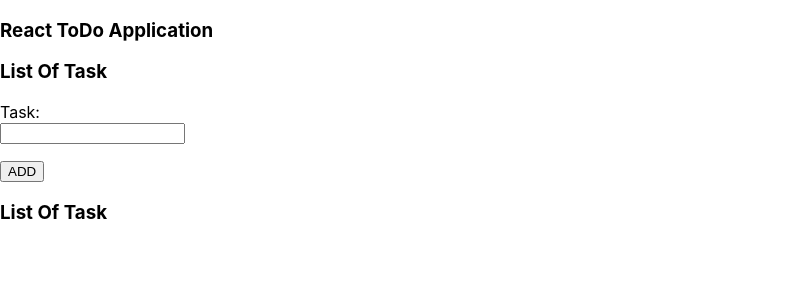
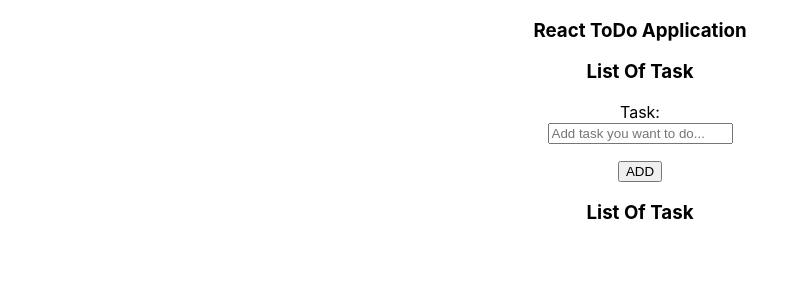
Before and after one commit to avadhootap/React_Todo_Application, a React (Create React App) app in the folder my-app/: page / in a window 1280 px wide. Shown: the top 300 px of the page, without its empty margins (0-809 px from the left). Built offline with nearby package versions, Linux system fonts and the light colour scheme.

Commit message:
React Todo

```diff
--- a/my-app/src/App.tsx
+++ b/my-app/src/App.tsx
@@ -8,7 +8,7 @@
 
 function App() {
   return (
-    <div>
+    <div className='App'>
          <h3>React ToDo Application</h3>
          <div>
          <TaskList></TaskList>
--- a/my-app/src/components/addTask/Taskinput.tsx
+++ b/my-app/src/components/addTask/Taskinput.tsx
@@ -17,10 +17,10 @@
   return (
     <div>
       <label >Task:</label><br></br>
-      <input type="text" id="task" name="task" onChange={handleInput}/><br></br>
+      <input type="text" id="task" name="task" onChange={handleInput} placeholder={"Add task you want to do..."}/><br></br>
       <p>{task}</p>
       <button type='button' id='btn' onClick={addtask}>ADD</button>
-      <TaskList></TaskList>
+      <TaskList tasks={task}></TaskList>
     </div>
   )
 }
--- a/my-app/src/components/todoList/TaskList.tsx
+++ b/my-app/src/components/todoList/TaskList.tsx
@@ -1,10 +1,9 @@
 import React from 'react'
 
-function TaskList() {
+function TaskList(props) {
   return (
     <div>
         <h3>List Of Task</h3>
-
     </div>
   )
 }
```
